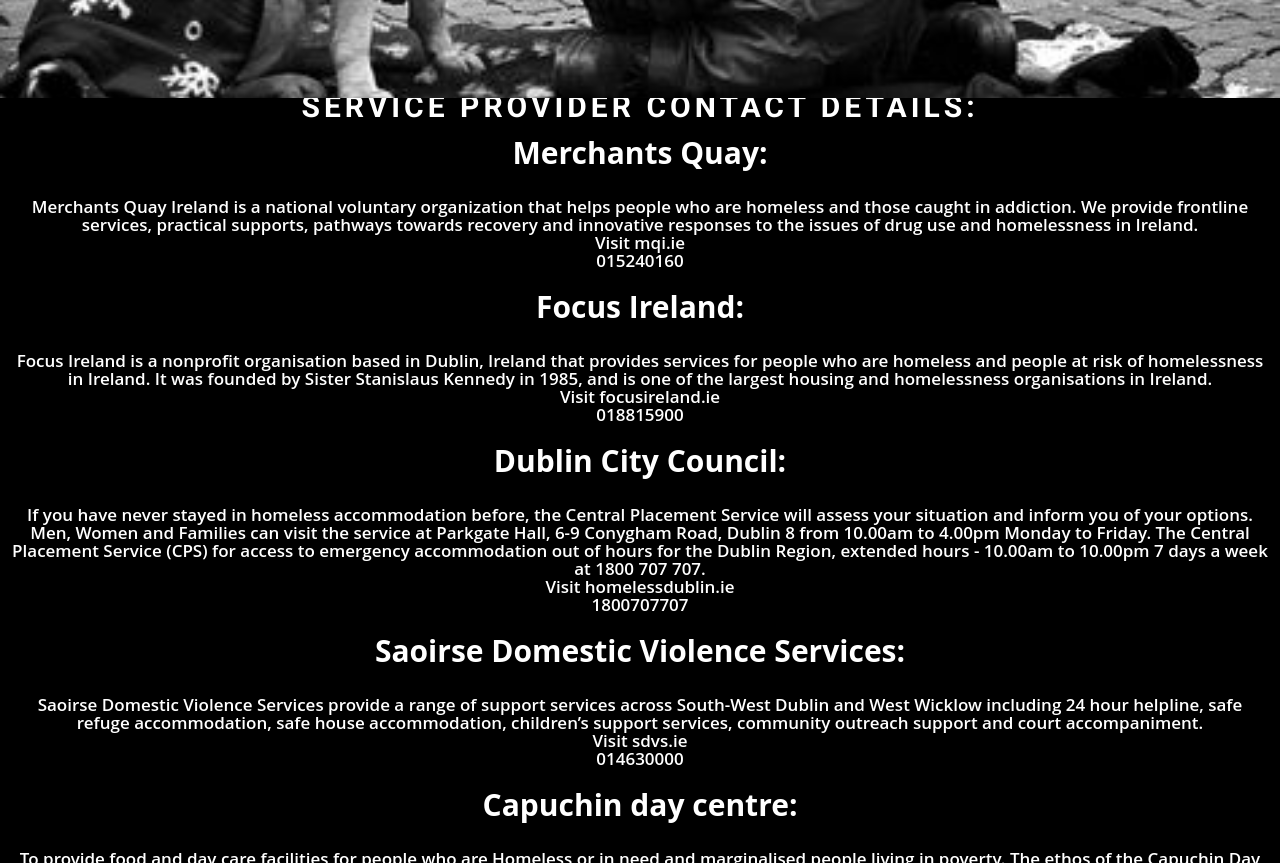
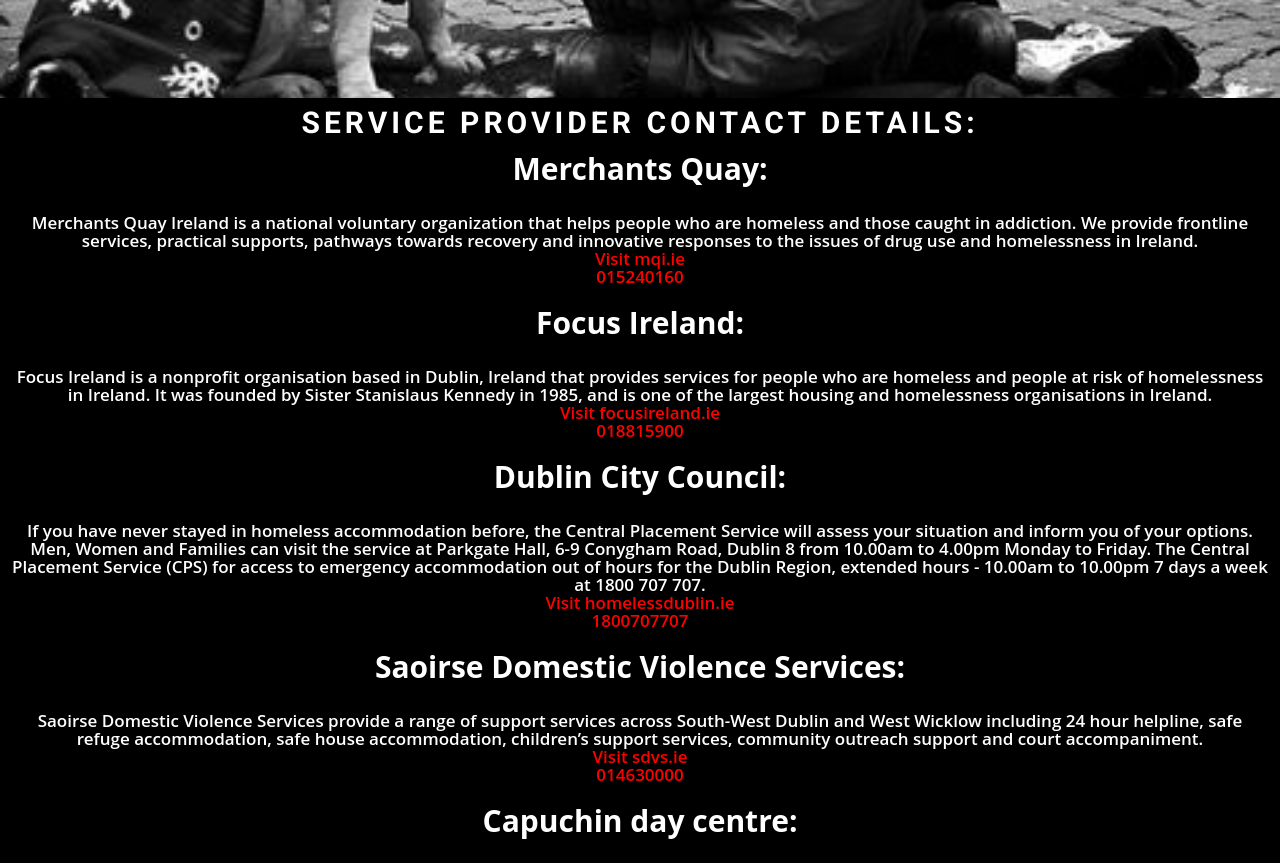
Before and after one commit to gareth-39/Irish-Homeless-Information, a plain HTML site: page information.html in a window 1280 px wide. Shown: the part 680-1543 px from the top of the page. Drawn offline with Linux system fonts and the light colour scheme.

Commit message:
chang external link colours

```diff
--- a/assets/css/style.css
+++ b/assets/css/style.css
@@ -160,6 +160,7 @@ iframe {
     text-align: center;
     font-size: 30px;
     color: white;
+    padding-top: 1rem;
 
 
 }
--- a/information.html
+++ b/information.html
@@ -45,8 +45,8 @@
             <p>
                 Merchants Quay Ireland is a national voluntary organization that helps people who are homeless and those caught in addiction. We provide frontline services, practical supports,
                  pathways towards recovery and innovative responses to the issues of drug use and homelessness in Ireland.<br>
-            <a href="http://mqi.ie" target="_blank">Visit mqi.ie</a><br>
-            <a href="tel:015240160">015240160</a><br><br>
+            <a href="http://mqi.ie" style="color: red ;"  target="_blank">Visit mqi.ie</a><br>
+            <a href="tel:015240160" style="color: red;">015240160</a><br><br>
             </p>
             </div>
             <div id="focus">
@@ -54,8 +54,8 @@
                  <p>
                         Focus Ireland is a nonprofit organisation based in Dublin, Ireland that provides services for people who are homeless and people at risk of homelessness in Ireland.
                          It was founded by Sister Stanislaus Kennedy in 1985, and is one of the largest housing and homelessness organisations in Ireland.<br>
-                         <a href="http://focusireland.ie" target="_blank">Visit focusireland.ie</a><br>
-                         <a href="tel:018815900">018815900</a><br><br>
+                         <a href="http://focusireland.ie" style="color: red;" target="_blank">Visit focusireland.ie</a><br>
+                         <a href="tel:018815900" style="color: red;">018815900</a><br><br>
                     </p>
                 </div>
                 <div id="dublin">
@@ -65,8 +65,8 @@
                         <p>
                             If you have never stayed in homeless accommodation before, the Central Placement Service will assess your situation and inform you of your options. Men, Women and Families can visit the service at Parkgate Hall,
                              6-9 Conygham Road, Dublin 8 from 10.00am to 4.00pm Monday to Friday. The Central Placement Service (CPS) for access to emergency accommodation out of hours for the Dublin Region, extended hours - 10.00am to 10.00pm 7 days a week at 1800 707 707.<br>
-                             <a href="http://homelessdublin.ie" target="_blank">Visit homelessdublin.ie</a><br>
-                             <a href="tel:180070770">1800707707</a><br><br>
+                             <a href="http://homelessdublin.ie" style="color: red;" target="_blank">Visit homelessdublin.ie</a><br>
+                             <a href="tel:180070770" style="color: red;">1800707707</a><br><br>
                         </p>
 
             </div>
@@ -76,8 +76,8 @@
                         <hr>
                         <p>
                             Saoirse Domestic Violence Services provide a range of support services across South-West Dublin and West Wicklow including 24 hour helpline, safe refuge accommodation, safe house accommodation, children’s support services, community outreach support and court accompaniment.<br>
-                            <a href="http://sdvs.ie" target="_blank">Visit sdvs.ie</a><br>
-                            <a href="tel:014630000">014630000</a><br><br>
+                            <a href="http://sdvs.ie" style="color: red;" target="_blank">Visit sdvs.ie</a><br>
+                            <a href="tel:014630000" style="color: red;">014630000</a><br><br>
                         </p>
 
             </div>
@@ -88,8 +88,8 @@
                     <p>
                         To provide food and day care facilities for people who are Homeless or in need and marginalised people living in poverty.
                         The ethos of the Capuchin Day Centre is to deliver a wholistic and non-judgemental service to our clients.<br>
-                        <a href="http://capuchindaycentre.ie" target="_blank">Visit capuchindaycentre.ie</a><br>
-                        <a href="tel:018720770">018720770</a>
+                        <a href="http://capuchindaycentre.ie" style="color: red;" target="_blank">Visit capuchindaycentre.ie</a><br>
+                        <a href="tel:018720770" style="color: red;">018720770</a>
                         <br>
                     </p>
                 </div>
```
